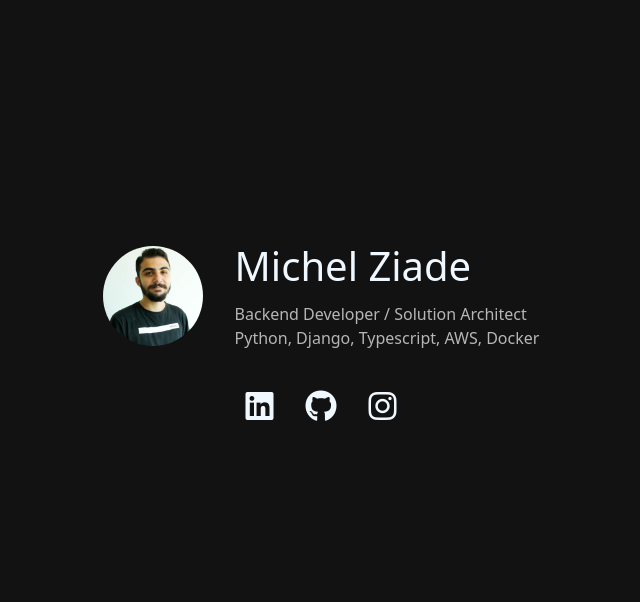
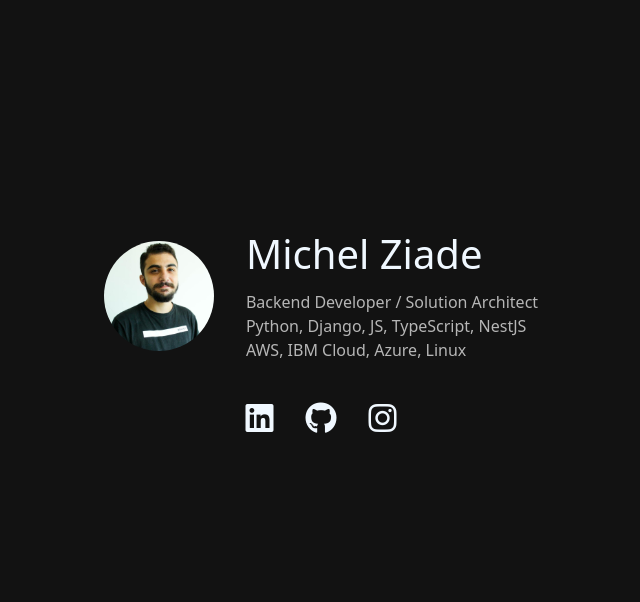
Before and after one commit to mlziade/portifolio-mlziade, a Django app: page /portifolio/ in a window 1280 px wide. Shown: the part 80-682 px from the top of the page, without its empty margins (319-959 px from the left). Run offline with Django 5.2, Linux system fonts and the light colour scheme; some libraries are stand-ins or nearby versions.

Commit message:
Update user profile image size and skillset description

```diff
--- a/portifolio/static/home.css
+++ b/portifolio/static/home.css
@@ -31,8 +31,8 @@
 }
 
 .user-summary img {
-    width: 100px;
-    height: 100px;
+    width: 110px;
+    height: 110px;
     border-radius: 50%;
     margin-right: 1rem;
     margin: 0 2rem 0 0;
--- a/portifolio/templates/home_en.html
+++ b/portifolio/templates/home_en.html
@@ -17,7 +17,8 @@
             <div class='user-info'>
                 <h1>Michel Ziade</h1>
                 <p>Backend Developer / Solution Architect</p>
-                <p>Python, Django, Typescript, AWS, Docker</p>
+                <p>Python, Django, JS, TypeScript, NestJS</p>
+                <p>AWS, IBM Cloud, Azure, Linux </p>
             </div>
         </div>
         <div class='social-links'>
--- a/portifolio/templates/home_pt-br.html
+++ b/portifolio/templates/home_pt-br.html
@@ -13,11 +13,12 @@
 {% block content %}
     <div class="container">
         <div class='user-summary'>
-            <img src="{% static 'profile_picture.jpg' %}" alt="User Image">
+            <img src="{% static 'profile_picture.jpg' %}" alt="User Image" class="profile-image">
             <div class='user-info'>
                 <h1>Michel Ziade</h1>
                 <p>Backend Developer / Solution Architect</p>
-                <p>Python, Django, Typescript, AWS, Docker</p>
+                <p>Python, Django, JS, TypeScript, NestJS</p>
+                <p>AWS, IBM Cloud, Azure, Linux </p>
             </div>
         </div>
         <div class='social-links'>
```
